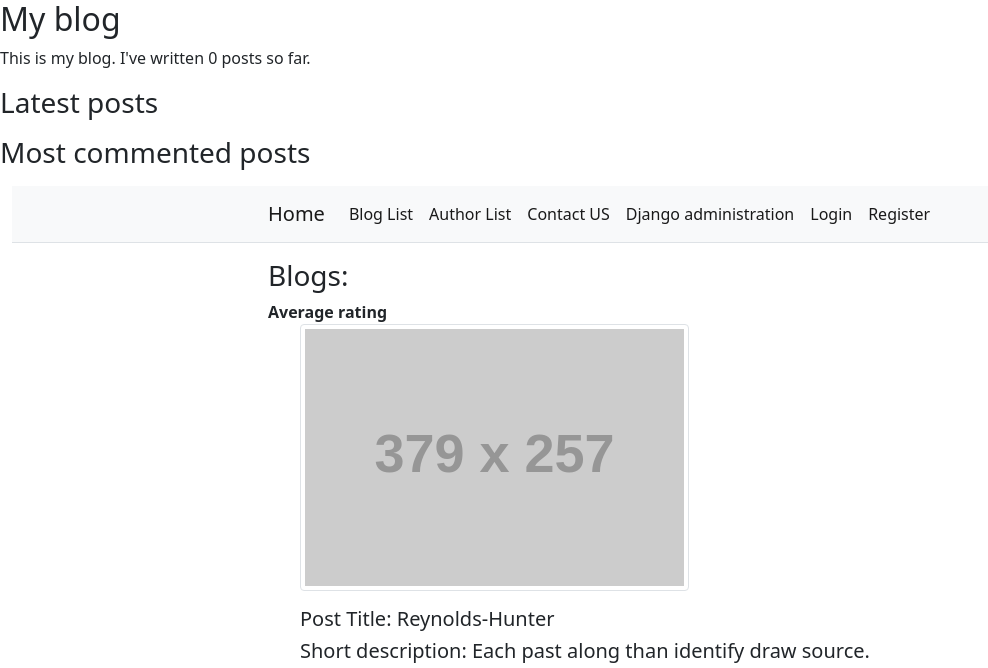
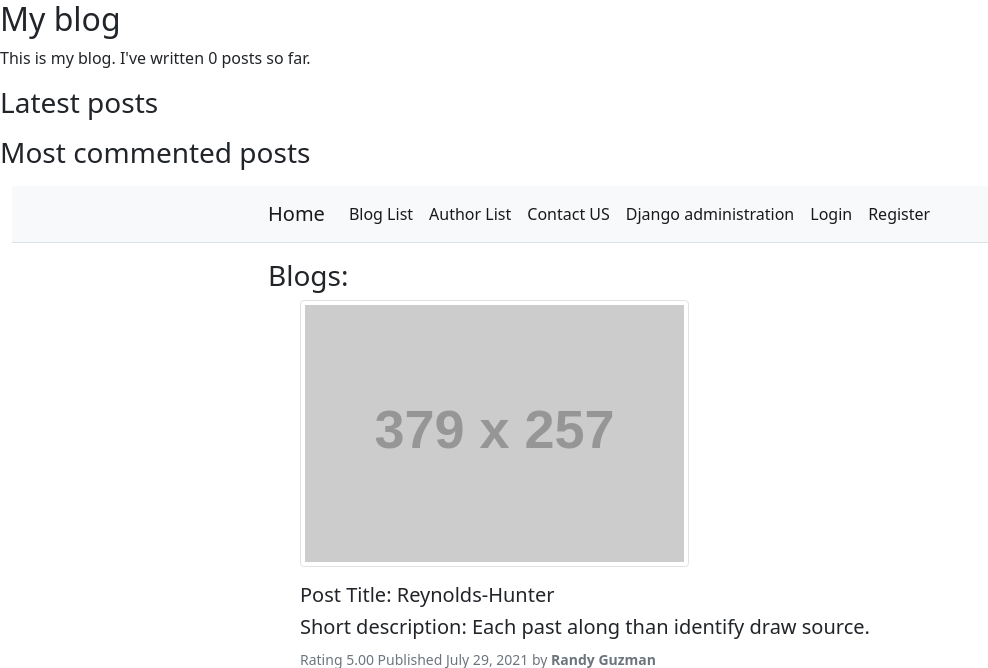
Before and after one commit to way2thesky/blog_hillel, a Django app: page /blog/posts/ in a window 1280 px wide. Shown: the top 668 px of the page, without its empty margins (0-988 px from the left). Run offline with Django 3.2, Linux system fonts and the light colour scheme; data comes from the database, SQL or seed files in the repository; grey boxes labelled with a size stand in for pictures from a placeholder-image service; some libraries are stand-ins or nearby versions.

Commit message:
finished blog

```diff
--- a/blog/templates/post_list.html
+++ b/blog/templates/post_list.html
@@ -3,7 +3,7 @@
 {% block content %}
 
     <h3>Blogs:</h3>
-    <strong>Average rating{{ average.rating}}</strong>
+{#    <strong>Average rating{{ average.rating}}</strong>#}
     <ul>
         {% for post in page_obj %}
         <figure>
--- a/blog/views.py
+++ b/blog/views.py
@@ -103,9 +103,9 @@
         return Blog.objects.all().filter(posted=True)
 
 
-def current_average():
-    average = models.Blog.objects.aggregate(average=Avg('rating'))
-    return average
+# def current_average():
+#     average = models.Blog.objects.aggregate(average=Avg('rating'))
+#     return average
 
 
 def post_detail(request, pk):
```
